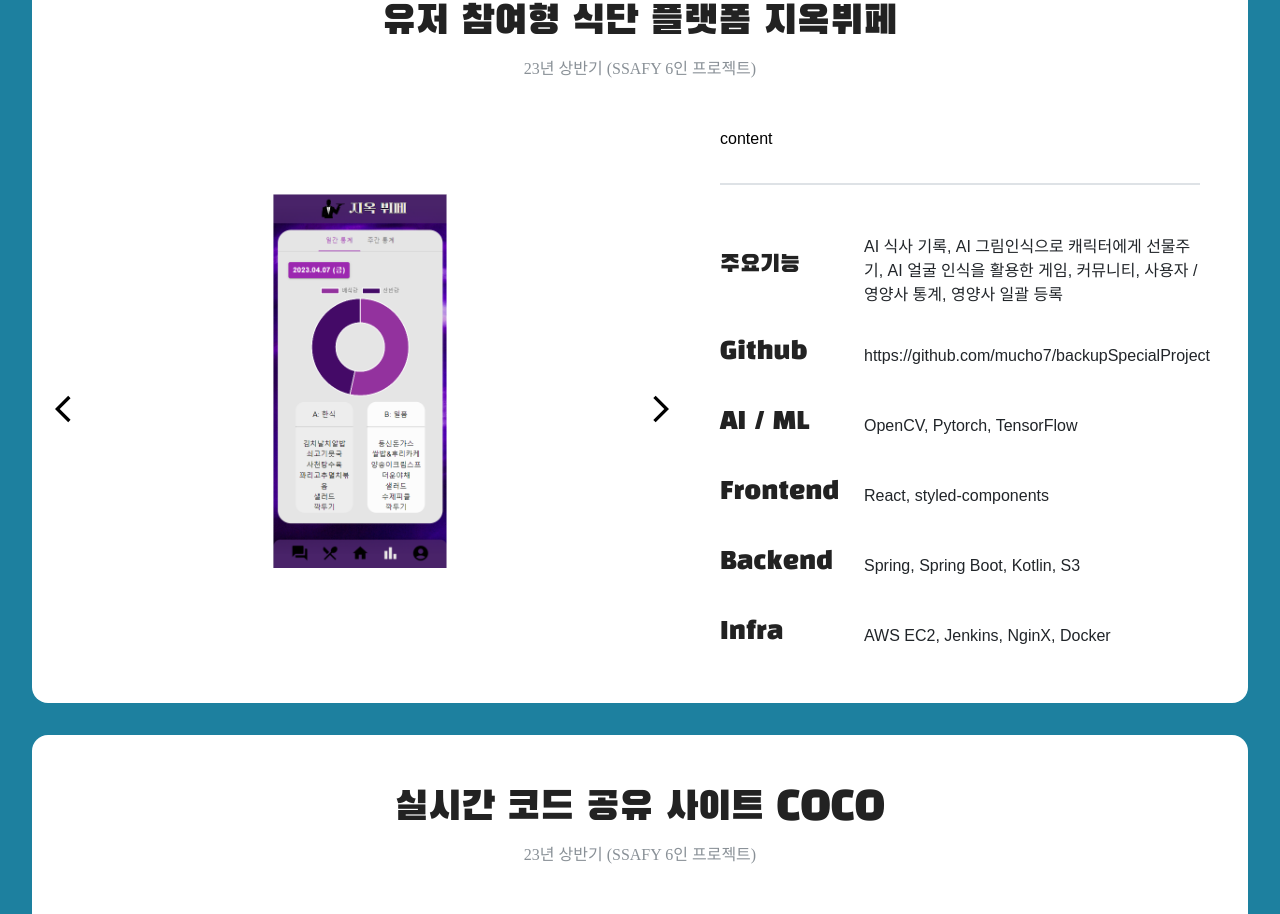
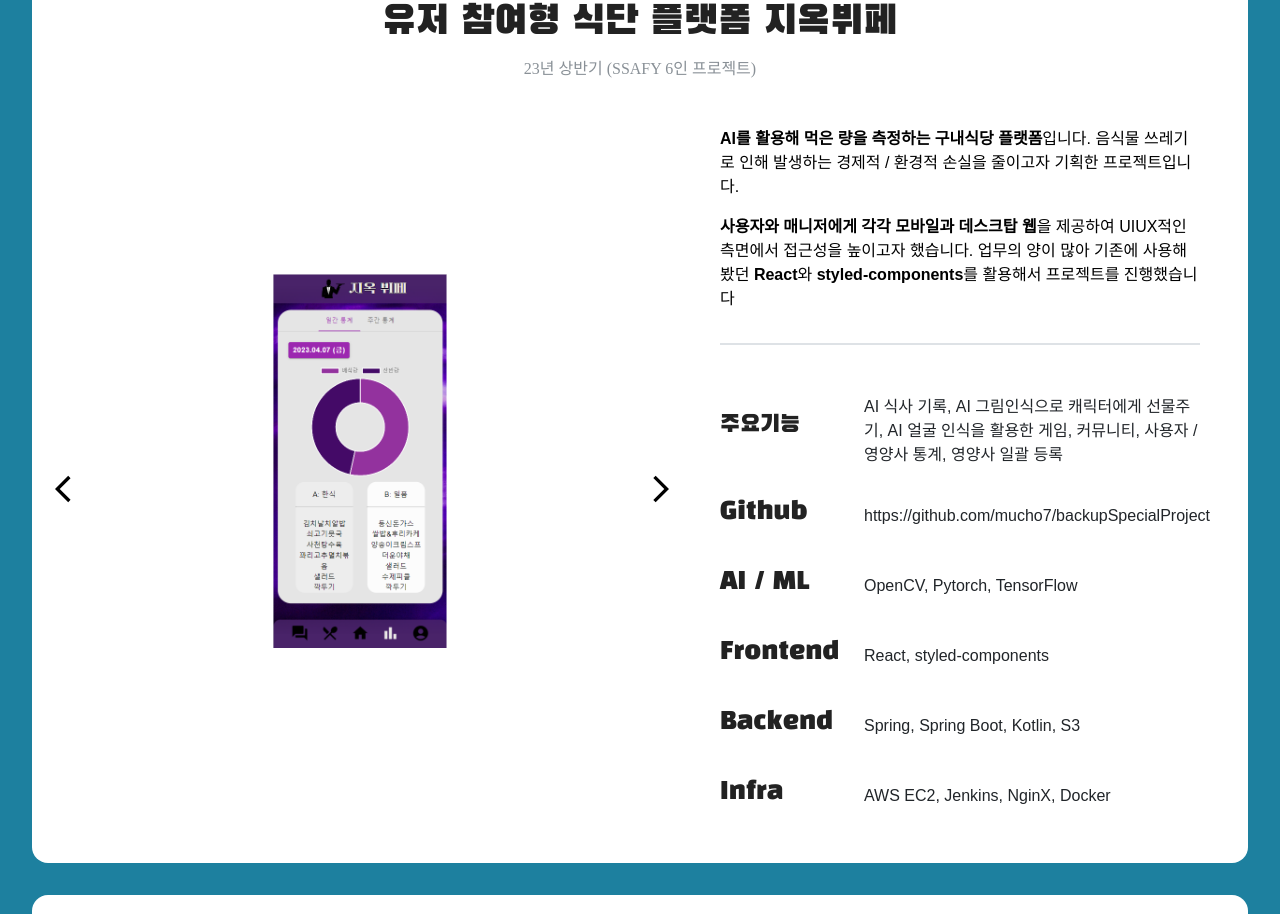
Before and after one commit to mucho7/PortFolio, a React (Create React App) app: page / in a window 1280 px wide. Shown: the part 2178-3092 px from the top of the page. Built offline with nearby package versions, Linux system fonts and the light colour scheme.

Commit message:
Docs: 지옥뷔페 설명 수정

```diff
--- a/src/components/projects/HelloWorld.js
+++ b/src/components/projects/HelloWorld.js
@@ -15,7 +15,8 @@ function HelloWorld() {
   const data = {
     title: "유저 참여형 식단 플랫폼 지옥뷔페",
     info: "23년 상반기 (SSAFY 6인 프로젝트)",
-    content: "content",
+    content:
+      "**AI를 활용해 먹은 량을 측정하는 구내식당 플랫폼**입니다. 음식물 쓰레기로 인해 발생하는 경제적 / 환경적 손실을 줄이고자 기획한 프로젝트입니다.\n\n**사용자와 매니저에게 각각 모바일과 데스크탑 웹**을 제공하여 UIUX적인 측면에서 접근성을 높이고자 했습니다. 업무의 양이 많아 기존에 사용해봤던 **React**와 **styled-components**를 활용해서 프로젝트를 진행했습니다",
     descript: [
       {
         name: "주요기능",
```
